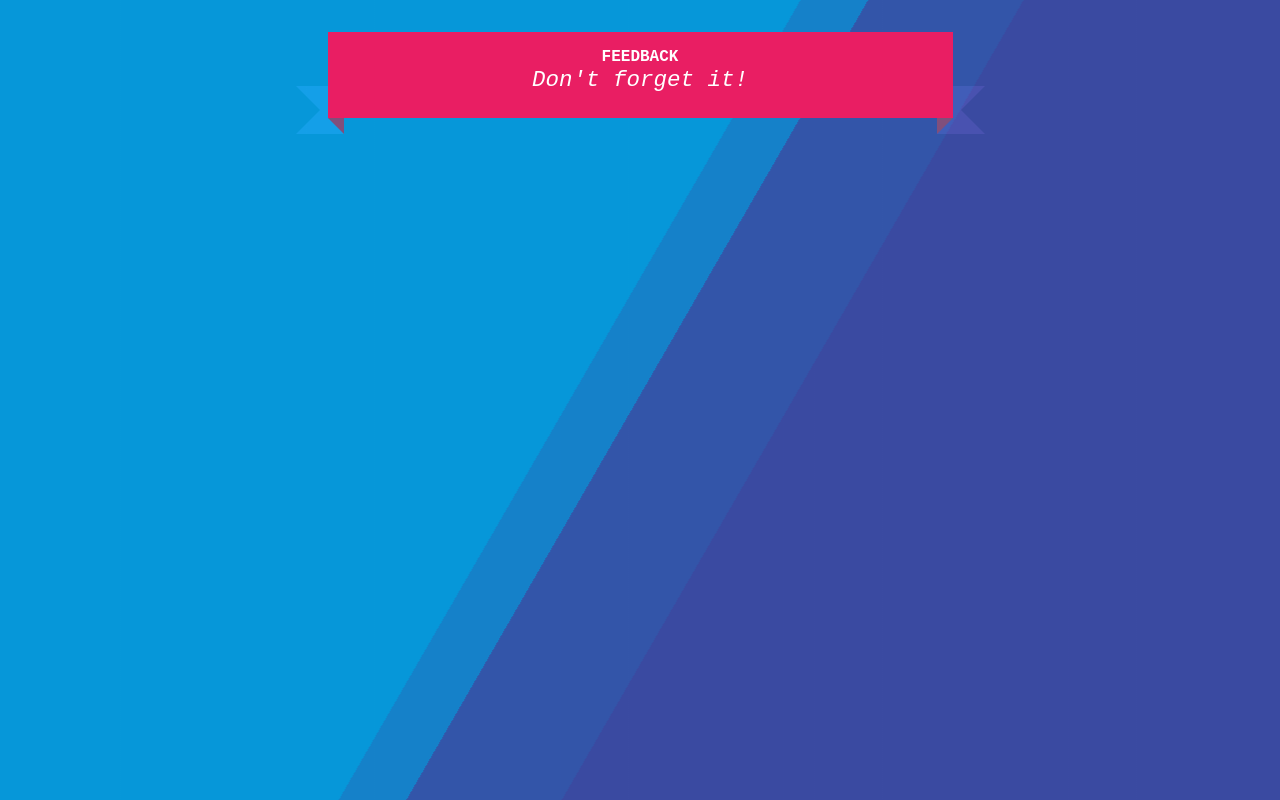
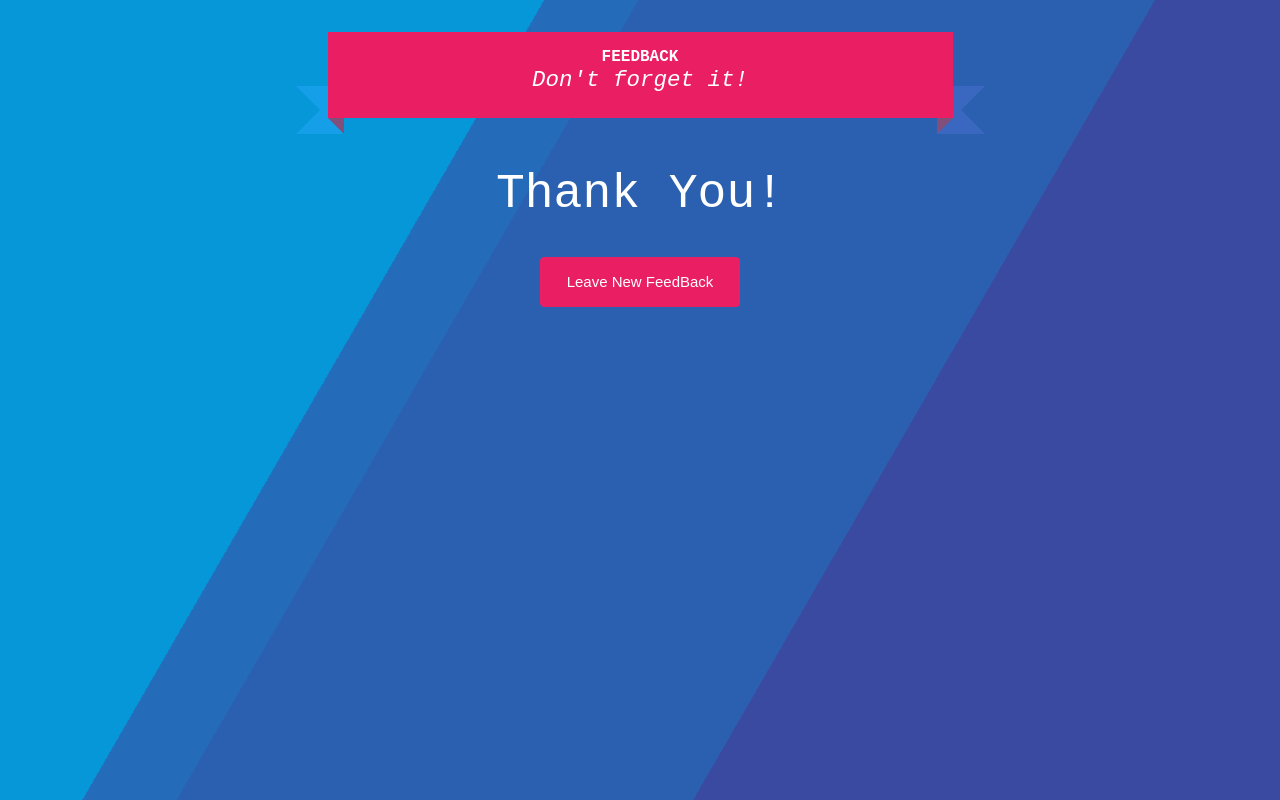
Before and after one commit to DanePete/weekend-redux-feedback-loop, a React (Create React App) app: page /#/success in a window 1280 px wide. Built offline with nearby package versions, Linux system fonts and the light colour scheme.

Commit message:
removed console.logs

```diff
--- a/src/components/Admin/Admin.jsx
+++ b/src/components/Admin/Admin.jsx
@@ -24,11 +24,9 @@ function Admin() {
   }
 
   const deleteItem = (id) => {
-    console.log('hello', id);
     axios.delete(`/api/feedback/${id}`)
         .then( response => {
             fetchFeedback();
-            console.log('got here');
         })
         .catch( error => {
             console.log('Error on Delete', error);
@@ -49,7 +47,6 @@ function Admin() {
         </thead>
         <tbody>
           {response.map((item) => {
-            {console.log('our order',item)}
             return (<tr>
               <td>
                 {item.feeling}
--- a/src/components/App/App.jsx
+++ b/src/components/App/App.jsx
@@ -6,6 +6,7 @@ import Comments from '../Comments/Comments';
 import Review from '../Review/Review';
 import Admin from '../Admin/Admin';
 import Footer from '../Footer/Footer';
+import Success from '../Success/Success';
 import Supported from '../Supported/Supported';
 import { HashRouter as Router, Route, Link, useHistory } from 'react-router-dom';
 
@@ -56,7 +57,11 @@ function App() {
       </Route>
 
       <Route path="/footer" exact>
-      <Footer />
+        <Footer />
+      </Route>
+
+      <Route path="/success" exact>
+        <Success />
       </Route>
 
       </Router>
--- a/src/components/Comments/Comments.jsx
+++ b/src/components/Comments/Comments.jsx
@@ -10,9 +10,6 @@ function Comments() {
   const dispatch = useDispatch();
   const global = useSelector(store => store.global);
   let [comment, setComment] = useState(global.comment);
-
-
-  console.log('global', global);
 
   const handleComment = (event) => {
     setComment(event.target.value);
--- a/src/components/HowFeeling/HowFeeling.jsx
+++ b/src/components/HowFeeling/HowFeeling.jsx
@@ -10,9 +10,6 @@ function HowFeeling() {
   const history = useHistory();
   const dispatch = useDispatch();
   const global = useSelector(store => store.global);
-
-  console.log('global', global);
-
   const [howFeeling, setHowFeeling] = useState(global.howfeeling || 0.0);
   const stepValue = v => Math.round(v * 10) / 10;
 
--- a/src/components/Review/Review.jsx
+++ b/src/components/Review/Review.jsx
@@ -19,7 +19,7 @@ function Review() {
         dispatch({
             type: 'CLEAR'
         });
-        history.push('/');
+        history.push('/success');
     }).catch(error => {
         console.log('Failed to POST: ', error);
         alert('Failed to POST. See console for details.');
--- /dev/null
+++ b/src/components/Success/Success.js
@@ -0,0 +1,12 @@
+import { useHistory } from 'react-router-dom';
+function Success() {
+  const history = useHistory();
+  return (
+    <>
+      <h1>Thank You!</h1>
+      <button className="btn btn-primary" onClick={() => history.push('/')}>Leave New FeedBack</button>
+    </>
+  )
+}
+
+export default Success;
--- a/src/components/Understanding/Understanding.jsx
+++ b/src/components/Understanding/Understanding.jsx
@@ -9,7 +9,6 @@ function UnderStanding() {
   const history = useHistory();
   const dispatch = useDispatch();
   const global = useSelector(store => store.global);
-  console.log('global', global);
   const [understand, setUnderstanding] = useState(global.understand || 0.0);
   const stepValue = v => Math.round(v * 10) / 10;
 
```
